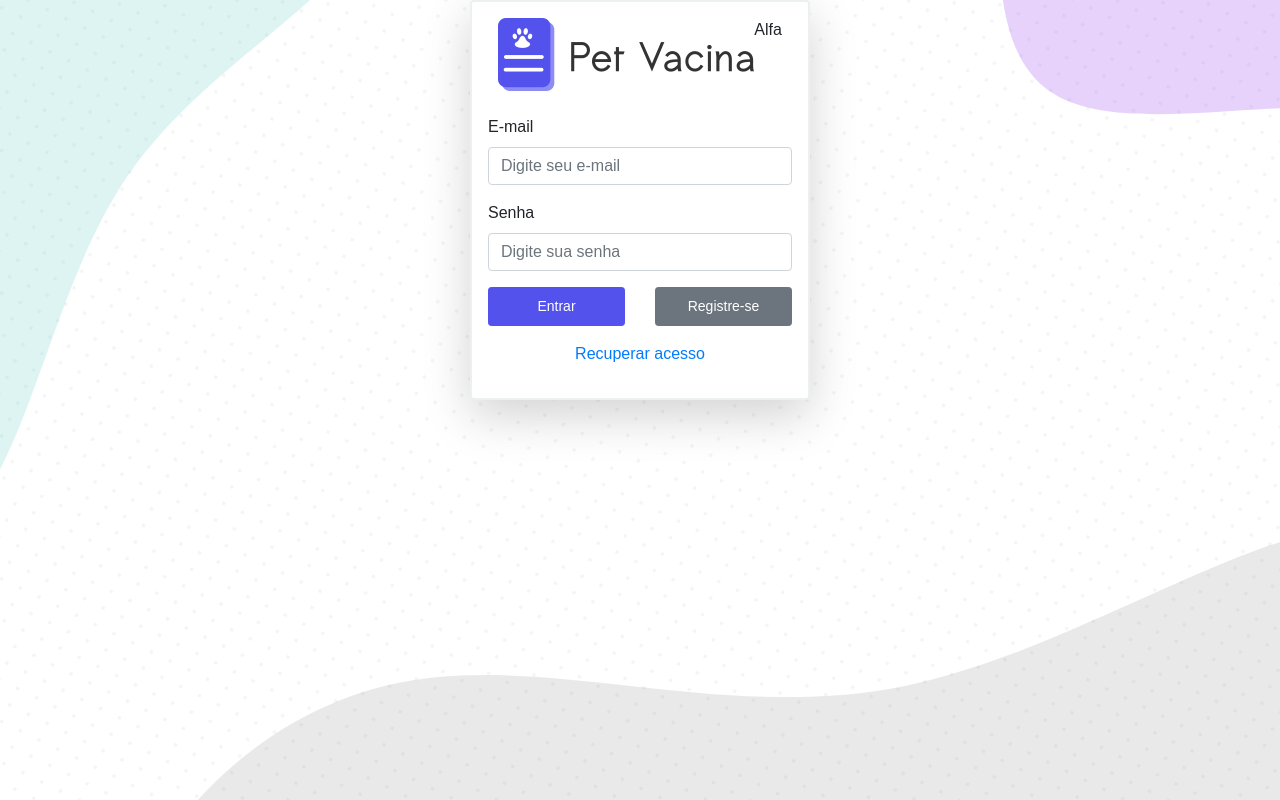
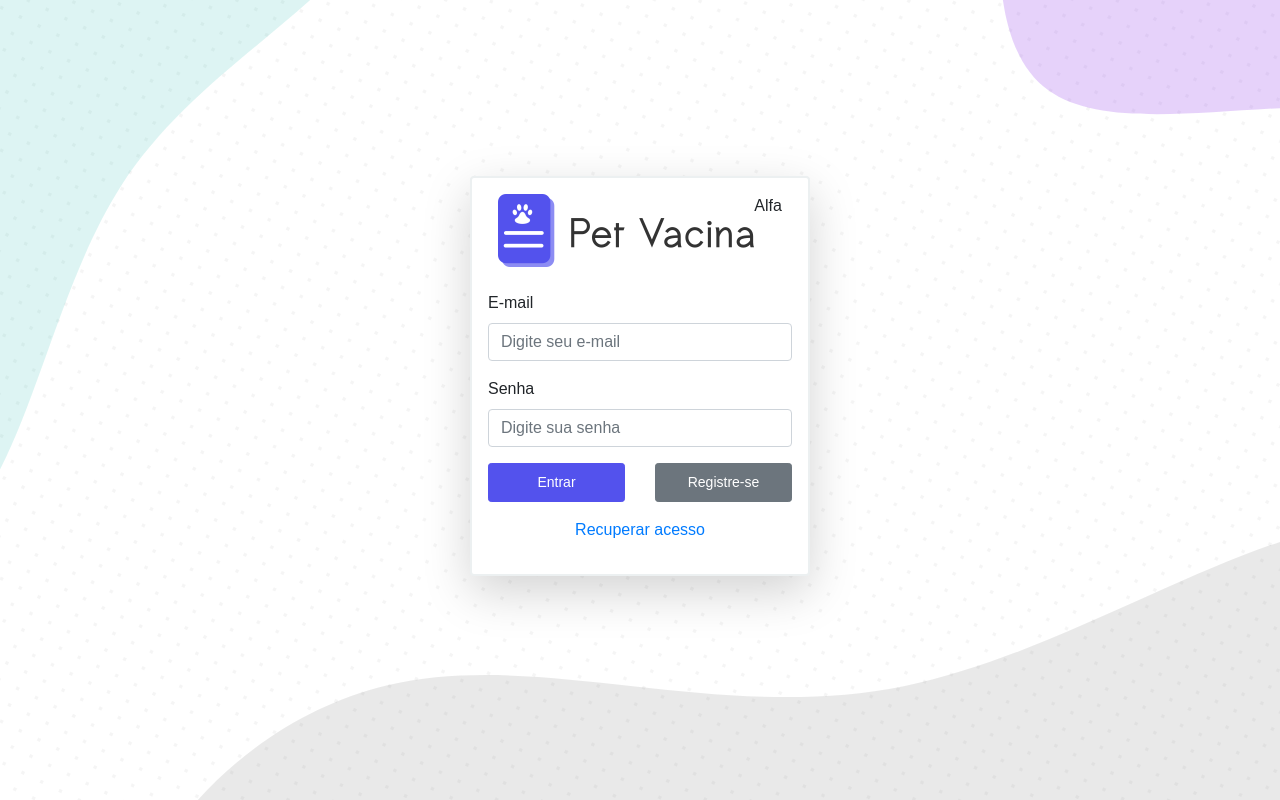
Before and after one commit to thallesrangel/petvacina, a PHP site: page /petvacina/login in a window 1280 px wide. Run offline with PHP 8.4, Linux system fonts and the light colour scheme.

Commit message:
alteraçoes

```diff
--- a/environment.php
+++ b/environment.php
@@ -1,3 +1,3 @@
 <?php
 
-define("ENVIRONMENT", "dev");
+define("ENVIRONMENT", "prod");
--- a/views/login.php
+++ b/views/login.php
@@ -30,11 +30,13 @@
     border-radius: 10px;
 }
 </style>
-<body class="login-body h-100">
+<body class="login-body">
 <?php
   require('views/mensagem.php');
   unset($_SESSION["msg"]);
 ?>
+<div class="container h-100">
+<div class="row align-items-center h-100">
     <div class="container tamanho-largura shadow-lg p-3 mb-5 bg-white rounded">
 
         <div class="d-flex justify-content-center">
@@ -71,6 +73,8 @@
             <p class="mt-3"><a class="d-flex justify-content-center" href="#">Recuperar acesso</a></p>
 
     </div>
+    </div>
+</div>
 </body>
 
 <script>
```
